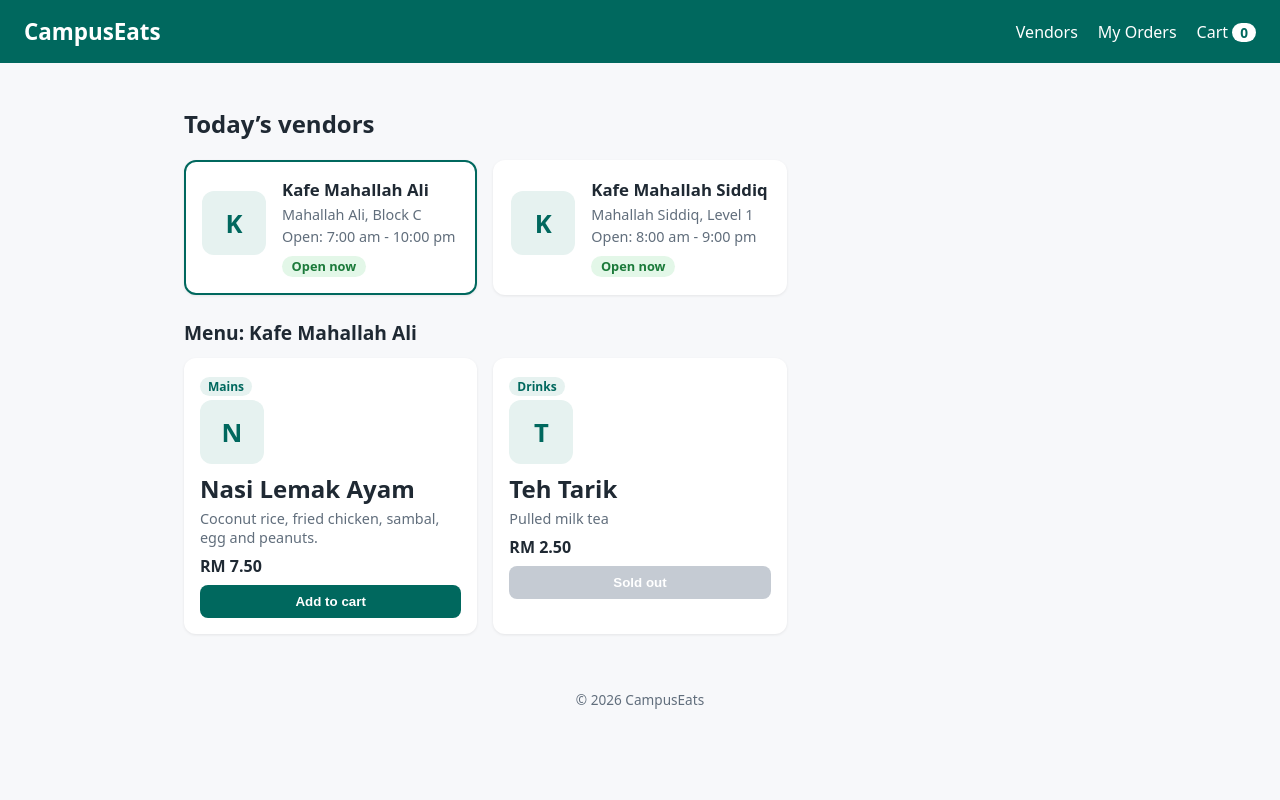
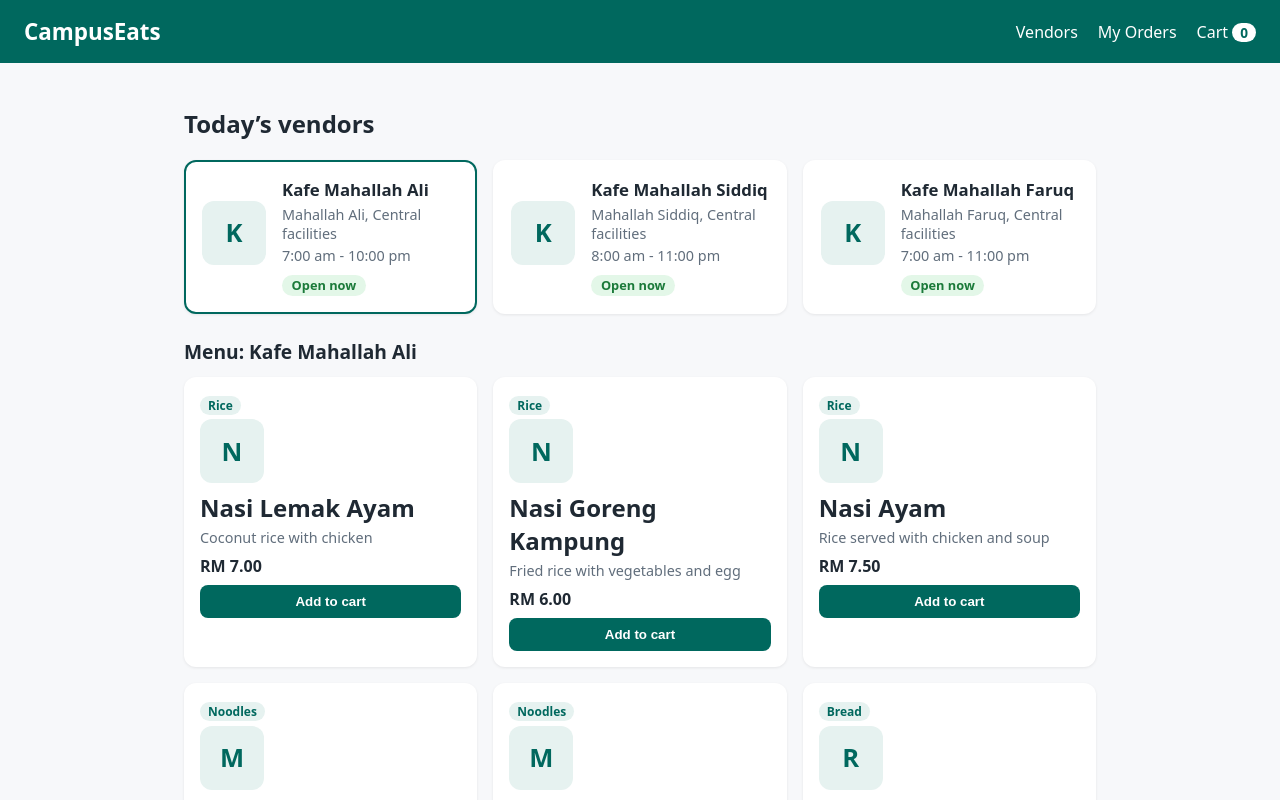
Before and after one commit to syahmifadzil/campuseats-2418547, a React (Vite) app: page / in a window 1280 px wide. Shown: the top 800 px of the page. Built offline with nearby package versions, Linux system fonts and the light colour scheme.

Commit message:
add all 8 menus for all 3 cafes, update cafes details

```diff
--- a/src/App.jsx
+++ b/src/App.jsx
@@ -3,41 +3,22 @@ import Header from "./components/Header";
 import VendorCard from "./components/VendorCard";
 import MenuList from "./components/MenuList";
 import Footer from "./components/Footer";
+import vendors from "./data/vendors";
 
 function App() {
-  // Contoh data vendors
-  const vendors = [
-    {
-      id: 1,
-      name: "Kafe Mahallah Ali",
-      location: "Mahallah Ali, Block C",
-      openHours: "Open: 7:00 am - 10:00 pm",
-      isOpen: true,
-      menu: [
-        { id: 101, category: "Mains", name: "Nasi Lemak Ayam", description: "Coconut rice, fried chicken, sambal, egg and peanuts.", price: 7.5, available: true },
-        { id: 102, category: "Drinks", name: "Teh Tarik", description: "Pulled milk tea", price: 2.5, available: false }
-      ]
-    },
-    {
-      id: 2,
-      name: "Kafe Mahallah Siddiq",
-      location: "Mahallah Siddiq, Level 1",
-      openHours: "Open: 8:00 am - 9:00 pm",
-      isOpen: true,
-      menu: [
-        { id: 201, category: "Mains", name: "Mee Goreng", description: "Stir-fried noodles with vegetables and eggs.", price: 6.0, available: true }
-      ]
-    },
-  ];
+  // State for the selected vendor and shopping cart
+  const [selectedVendorId, setSelectedVendorId] = useState(
+    vendors[0].id
+  );
 
-  // State untuk vendor yang dipilih dan troli
-  const [selectedVendorId, setSelectedVendorId] = useState(vendors[0].id);
   const [cart, setCart] = useState([]);
 
-  // Cari vendor yang dipilih menggunakan .find() (derived value)
-  const selectedVendor = vendors.find((v) => v.id === selectedVendorId);
+  // Find the selected vendor
+  const selectedVendor = vendors.find(
+    (vendor) => vendor.id === selectedVendorId
+  );
 
-  // Fungsi untuk menambah item ke troli tanpa menggunakan push
+  // Add an item to the cart
   const handleAddToCart = (item) => {
     setCart((prev) => [...prev, item]);
   };
@@ -47,26 +28,32 @@ function App() {
       <Header cartCount={cart.length} />
 
       <main className="container">
+        {/* Today's vendors */}
         <section>
           <h2>Today’s vendors</h2>
+
           <div className="vendor-grid">
             {vendors.map((vendor) => (
               <VendorCard
                 key={vendor.id}
                 vendor={vendor}
-                isSelected={vendor.id === selectedVendorId}
+                isSelected={
+                  vendor.id === selectedVendorId
+                }
                 onSelect={setSelectedVendorId}
               />
             ))}
           </div>
         </section>
 
+        {/* Selected vendor's menu */}
         <section>
           <h2 className="section-title">
-            Menu: {selectedVendor ? selectedVendor.name : ""}
+            Menu: {selectedVendor?.name || ""}
           </h2>
+
           <MenuList
-            items={selectedVendor ? selectedVendor.menu : []}
+            items={selectedVendor?.menu || []}
             onAdd={handleAddToCart}
           />
         </section>
--- a/src/data/vendors.js
+++ b/src/data/vendors.js
@@ -4,37 +4,225 @@ const vendors = [
  {
  id: 'kafe-ali',
  name: 'Kafe Mahallah Ali',
- location: 'Mahallah Ali, Block C',
+ location: 'Mahallah Ali, Central facilities',
  openHours: '7:00 am - 10:00 pm',
  isOpen: true,
  menu: [
- { id: 'ali-1', name: 'Nasi Lemak Ayam', description: '...', price: 7.5, category: 'Rice', available: true
-},
- ],
+      {
+        id: 'ali-1',
+        name: 'Nasi Lemak Ayam',
+        description: 'Coconut rice with chicken',
+        price: 7.0,
+        category: 'Rice',
+        available: true
+      },
+      {
+        id: 'ali-2',
+        name: 'Nasi Goreng Kampung',
+        description: 'Fried rice with vegetables and egg',
+        price: 6.0,
+        category: 'Rice',
+        available: true
+      },
+      {
+        id: 'ali-3',
+        name: 'Nasi Ayam',
+        description: 'Rice served with chicken and soup',
+        price: 7.5,
+        category: 'Rice',
+        available: true
+      },
+      {
+        id: 'ali-4',
+        name: 'Mee Goreng',
+        description: 'Stir-fried noodles with vegetables and egg',
+        price: 6.0,
+        category: 'Noodles',
+        available: true
+      },
+      {
+        id: 'ali-5',
+        name: 'Maggi Goreng',
+        description: 'Fried instant noodles with egg',
+        price: 5.0,
+        category: 'Noodles',
+        available: true
+      },
+      {
+        id: 'ali-6',
+        name: 'Roti Canai',
+        description: 'Flatbread served with dhal curry',
+        price: 2.0,
+        category: 'Bread',
+        available: true
+      },
+      {
+        id: 'ali-7',
+        name: 'Teh Tarik',
+        description: 'Traditional pulled milk tea',
+        price: 2.5,
+        category: 'Drinks',
+        available: true
+      },
+      {
+        id: 'ali-8',
+        name: 'Milo Ais',
+        description: 'Iced chocolate malt drink',
+        price: 3.0,
+        category: 'Drinks',
+        available: true
+      }
+    ]
  },
 
  {
- id: 'kafe-ali',
+ id: 'kafe-siddiq',
  name: 'Kafe Mahallah Siddiq',
- location: 'Mahallah Ali, Block C',
- openHours: '7:00 am - 10:00 pm',
+ location: 'Mahallah Siddiq, Central facilities',
+ openHours: '8:00 am - 11:00 pm',
  isOpen: true,
+
  menu: [
- { id: 'ali-1', name: 'Nasi Lemak Ayam', description: '...', price: 7.5, category: 'Rice', available: true
-},
- ],
+    {
+      id: 'siddiq-1',
+      name: 'Nasi Goreng Kampung',
+      description: 'Fried rice with vegetables, anchovies and egg',
+      price: 6.0,
+      category: 'Rice',
+      available: true
+    },
+    {
+      id: 'siddiq-2',
+      name: 'Nasi Ayam',
+      description: 'Chicken rice served with soup and chilli sauce',
+      price: 7.5,
+      category: 'Rice',
+      available: true
+    },
+    {
+      id: 'siddiq-3',
+      name: 'Mi Tarik',
+      description: 'Pulled noodle with beef',
+      price: 8.0,
+      category: 'Noodles',
+      available: true
+    },
+    {
+      id: 'siddiq-4',
+      name: 'Mee Goreng',
+      description: 'Stir-fried noodles with vegetables and egg',
+      price: 6.0,
+      category: 'Noodles',
+      available: true
+    },
+    {
+      id: 'siddiq-5',
+      name: 'Kuey Teow Goreng',
+      description: 'Stir-fried flat rice noodles with vegetables',
+      price: 6.5,
+      category: 'Noodles',
+      available: true
+    },
+    {
+      id: 'siddiq-6',
+      name: 'Roti Canai',
+      description: 'Flaky flatbread served with dhal curry',
+      price: 2.0,
+      category: 'Bread',
+      available: true
+    },
+    {
+      id: 'siddiq-7',
+      name: 'Teh Tarik',
+      description: 'Traditional pulled milk tea',
+      price: 2.5,
+      category: 'Drinks',
+      available: true
+    },
+    {
+      id: 'siddiq-8',
+      name: 'Sirap Bandung Ais',
+      description: 'Iced rose syrup drink with milk',
+      price: 3.0,
+      category: 'Drinks',
+      available: true
+    }
+  ]
  },
 
  {
- id: 'kafe-ali',
+ id: 'kafe-faruq',
  name: 'Kafe Mahallah Faruq',
- location: 'Mahallah Ali, Block C',
- openHours: '7:00 am - 10:00 pm',
+ location: 'Mahallah Faruq, Central facilities',
+ openHours: '7:00 am - 11:00 pm',
  isOpen: true,
+
  menu: [
- { id: 'ali-1', name: 'Nasi Lemak Ayam', description: '...', price: 7.5, category: 'Rice', available: true
-},
- ],
+    {
+      id: 'faruq-1',
+      name: 'Nasi Goreng Cina',
+      description: 'Chinese-style fried rice with vegetables and egg',
+      price: 6.0,
+      category: 'Rice',
+      available: true
+    },
+    {
+      id: 'faruq-2',
+      name: 'Nasi Ayam Gepuk',
+      description: 'Fried chicken with rice, sambal and vegetables',
+      price: 9.0,
+      category: 'Rice',
+      available: true
+    },
+    {
+      id: 'faruq-3',
+      name: 'Nasi Goreng Pattaya',
+      description: 'Fried rice wrapped in an omelette',
+      price: 7.0,
+      category: 'Rice',
+      available: true
+    },
+    {
+      id: 'faruq-4',
+      name: 'Spaghetti Bolognese',
+      description: 'Spaghetti served with tomato meat sauce',
+      price: 8.0,
+      category: 'Western',
+      available: true
+    },
+    {
+      id: 'faruq-5',
+      name: 'Chicken Chop',
+      description: 'Chicken chop served with fries and black pepper sauce',
+      price: 12.0,
+      category: 'Western',
+      available: true
+    },
+    {
+      id: 'faruq-6',
+      name: 'Chicken Burger',
+      description: 'Chicken burger with lettuce and sauce',
+      price: 6.0,
+      category: 'Western',
+      available: true
+    },
+    {
+      id: 'faruq-7',
+      name: 'Iced Lemon Tea',
+      description: 'Refreshing iced tea with lemon',
+      price: 3.0,
+      category: 'Drinks',
+      available: true
+    },
+    {
+      id: 'faruq-8',
+      name: 'Chocolate Milkshake',
+      description: 'Creamy chocolate-flavoured milkshake',
+      price: 5.0,
+      category: 'Drinks',
+      available: true
+    }
+  ]
  },
 ]
 export default vendors
```
